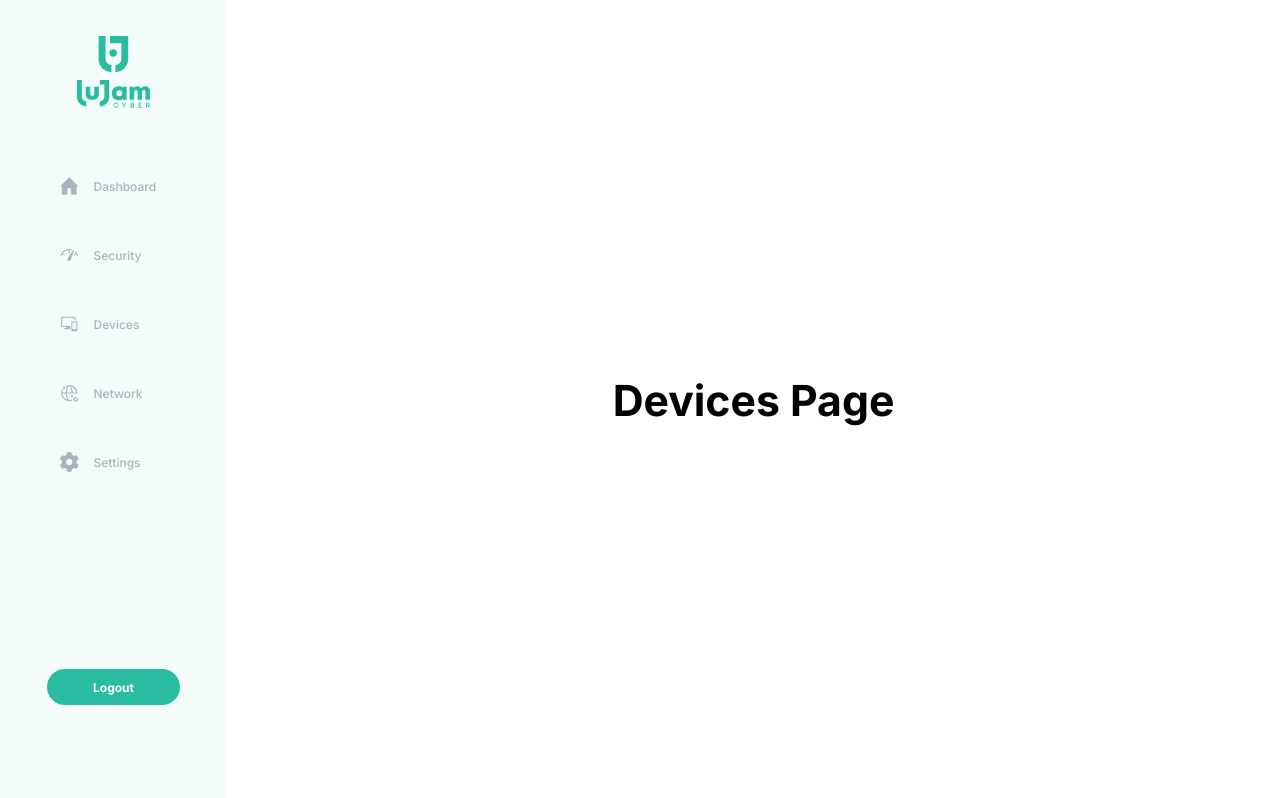
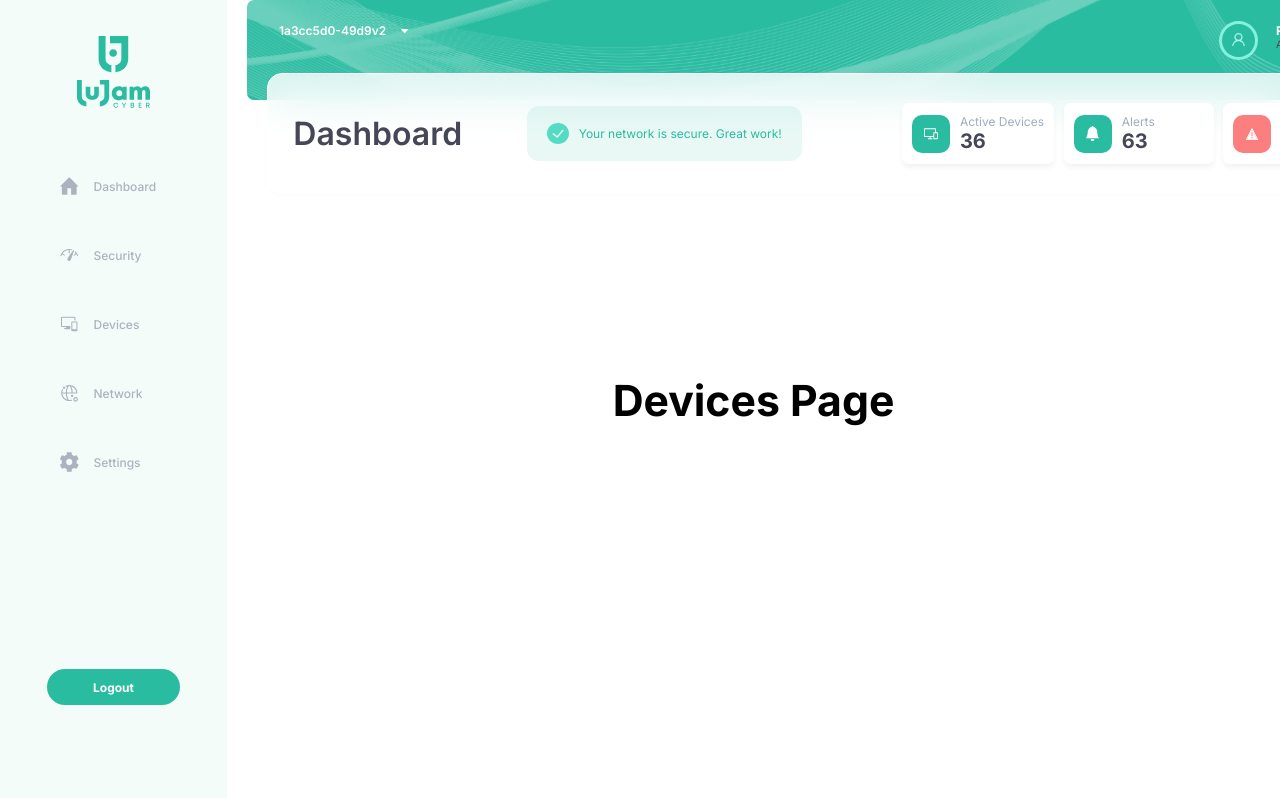
Before and after one commit to iKarans/jersey-client-project, a React (Create React App) app: page /devices in a window 1280 px wide. Shown: the top 798 px of the page. Built offline with nearby package versions, Linux system fonts and the light colour scheme.

Commit message:
added header to all pages

```diff
--- a/src/components/Routes/Routes.jsx
+++ b/src/components/Routes/Routes.jsx
@@ -6,6 +6,7 @@ import Devices from '../Devices/Devices'
 import Security from '../Security/Security'
 import SideNav from '../Nav/SideNav/SideNav'
 import Settings from '../../components/Routes/Routes.jsx'
+import Header from '../../containers/Header/Header'
 
 const Routes = () => {
 
@@ -19,18 +20,22 @@ const Routes = () => {
       <div className="routes">
          <Switch>
             <Route exact path="/dashboard">
+               <Header pageHeading="Dashboard"/>
                <SideNav selectedPage= "Dashboard" />
                <Dashboard />
             </Route>
             <Route exact path="/devices">
+               <Header pageHeading="Dashboard"/>
                <SideNav selectedPage= "Devices"  />
                <Devices />
             </Route>
             <Route exact path="/security">
+               <Header pageHeading="Dashboard"/>
                <SideNav selectedPage= "Security"  />
                <Security />
             </Route>
             <Route exact path="/network">
+               <Header pageHeading="Dashboard"/>
                <SideNav selectedPage= "Network"  />
                <Network />
             </Route>
```
